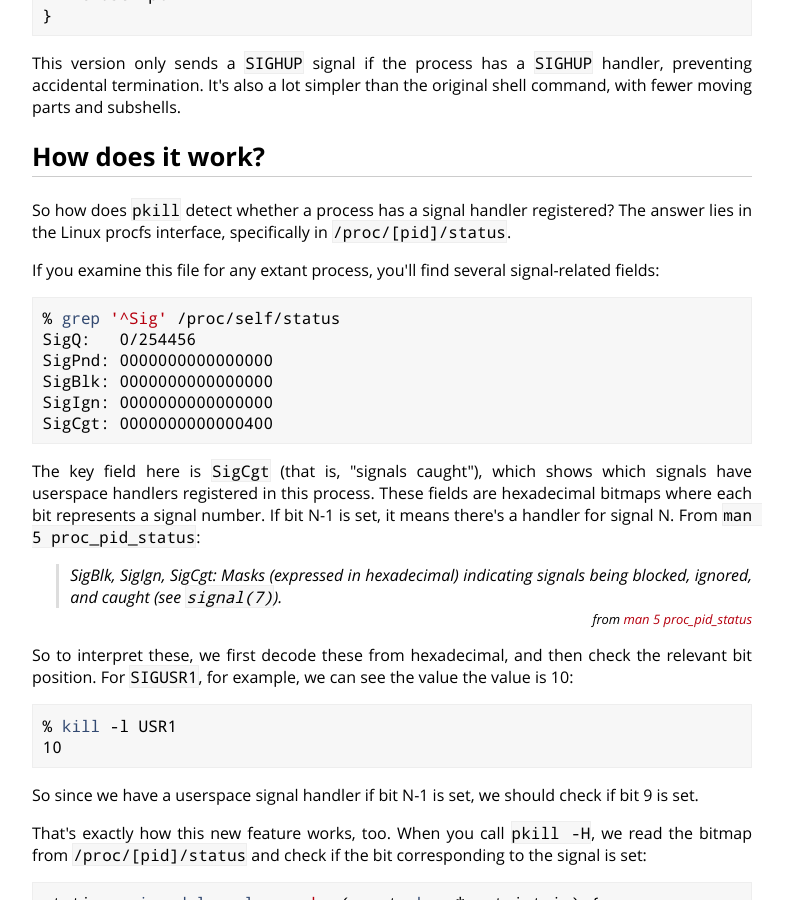
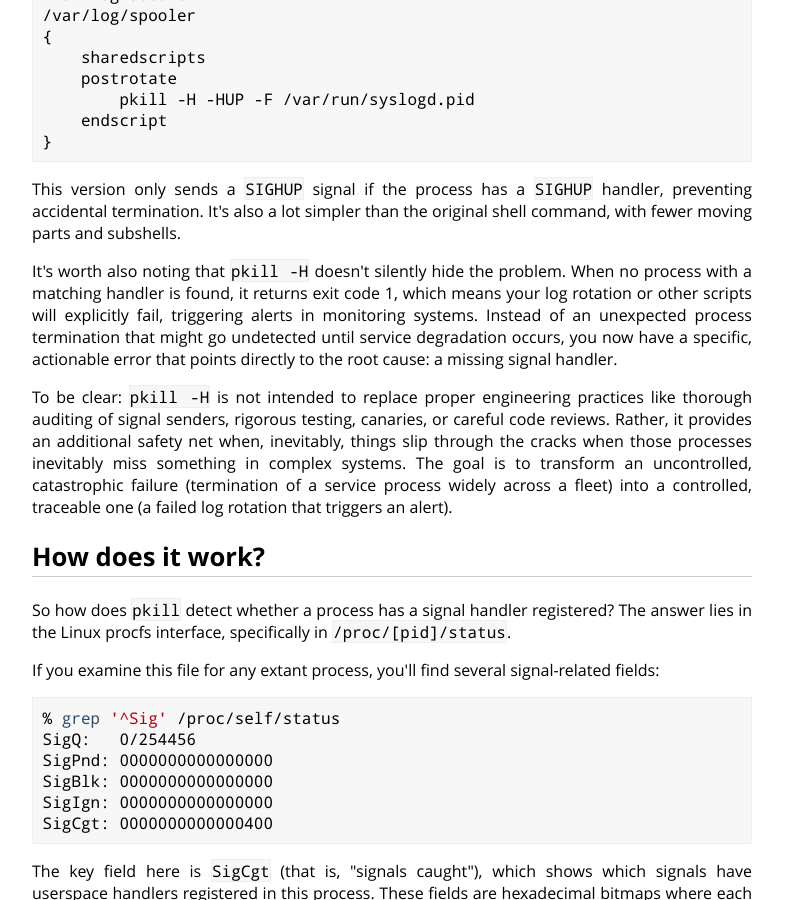
Before and after one commit to cdown/chrisdown.name, a Jekyll site: the page built from _posts/2025-05-13-safer-signal-sending-with-pkill-require-handler.md, in a window 1280 px wide and 900 px high, scrolled down 2109 px. Shown: the whole window, without its empty margins (248-1041 px from the left). Built offline with Jekyll 4.4.1, drawn with Linux system fonts in a browser that asks for light colours; some of the changed text lies outside the part shown.

Commit message:
rh post: Clarify some points that came up in the Lobsters post

```diff
--- a/_posts/2025-05-13-safer-signal-sending-with-pkill-require-handler.md
+++ b/_posts/2025-05-13-safer-signal-sending-with-pkill-require-handler.md
@@ -24,6 +24,13 @@ occurred. As it turned out, there was a logrotate configuration that was still
 configured to send SIGHUP to the process after rotating logs. With the handler
 now removed, the default behaviour for SIGHUP in the kernel kicked in instead
 -- to immediately terminate the process.
+
+Importantly this wasn't just on one machine, but across a whole cluster.
+Services, of course, must be designed to handle restarts or machines or racks
+falling offline, but when thousands of servers terminate at once, things become
+far more complicated. Replicas need to promote primaries en masse, connection
+pools collapse, cache coherency breaks down, and eventually, you simply don't
+have enough capacity to run your service properly.
 
 ## Why are signals so problematic?
 
@@ -121,6 +128,23 @@ reads PIDs from a file) to create a much safer alternative:
 This version only sends a `SIGHUP` signal if the process has a `SIGHUP`
 handler, preventing accidental termination. It's also a lot simpler than the
 original shell command, with fewer moving parts and subshells.
+
+It's worth also noting that `pkill -H` doesn't silently hide the problem. When
+no process with a matching handler is found, it returns exit code 1, which
+means your log rotation or other scripts will explicitly fail, triggering
+alerts in monitoring systems. Instead of an unexpected process termination that
+might go undetected until service degradation occurs, you now have a specific,
+actionable error that points directly to the root cause: a missing signal
+handler.
+
+To be clear: `pkill -H` is not intended to replace proper engineering practices
+like thorough auditing of signal senders, rigorous testing, canaries, or
+careful code reviews. Rather, it provides an additional safety net when,
+inevitably, things slip through the cracks when those processes inevitably miss
+something in complex systems. The goal is to transform an uncontrolled,
+catastrophic failure (termination of a service process widely across a fleet)
+into a controlled, traceable one (a failed log rotation that triggers an
+alert).
 
 ## How does it work?
 
```
